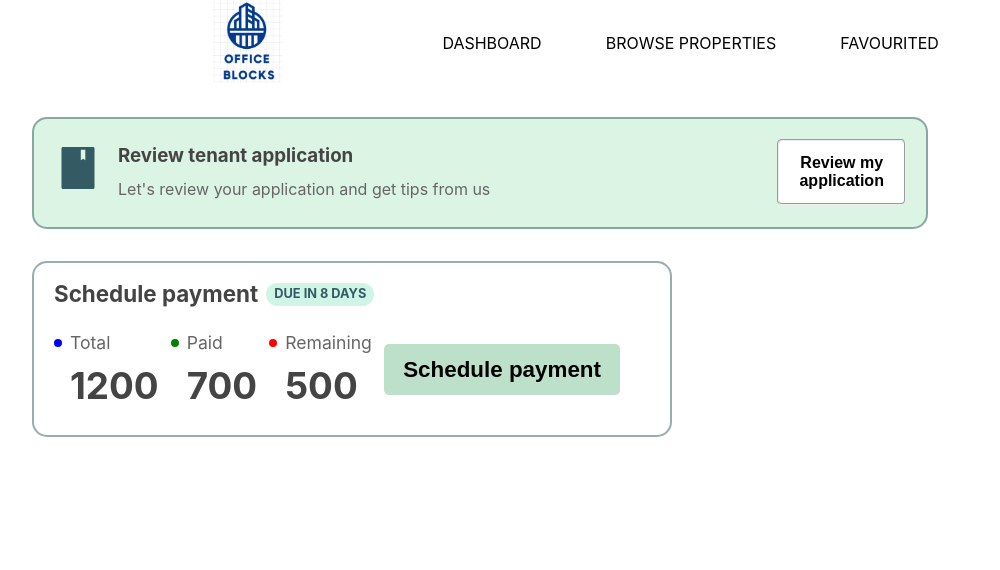
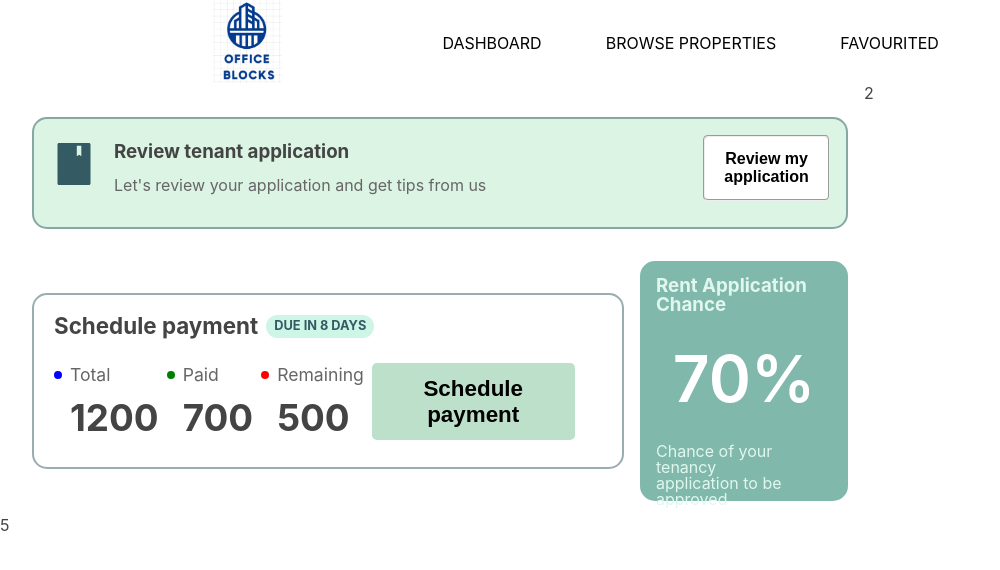
Before and after one commit to illusionist52/Office-Blocks, a React (Vite) app: page /user_dashboard in a window 1280 px wide. Shown: the top 570 px of the page, without its empty margins (0-1000 px from the left). Built offline with nearby package versions, Linux system fonts and the light colour scheme.

Commit message:
dashboard updates

```diff
--- /dev/null
+++ b/src/ui/ApplicationChance.jsx
@@ -0,0 +1,15 @@
+import styles from "./ApplicationChance.module.css"
+
+function ApplicationChance(){
+  return <div className={styles.box}>
+    <div className={styles.flex}>
+    <h3 className={styles.heading}>Rent Application Chance</h3>
+    <span className={styles.span}>70%</span>
+    <div>
+    <p className={styles.p}>Chance of your tenancy </p>
+    <p className={styles.p}>application to be approved</p>
+    </div>
+    </div>
+  </div>
+}
+export default ApplicationChance;
--- /dev/null
+++ b/src/ui/ApplicationChance.module.css
@@ -0,0 +1,29 @@
+.box{
+  max-width: 100%;
+  height: 100%;
+  background-color:rgba(3, 115, 91, 0.5) ;
+  border-radius: 15px;
+}
+
+.heading{
+  color: #e1f7ee;
+}
+
+.span{
+  font-size: 4rem;
+  font-weight: 600;
+  color: white;
+}
+
+.flex{
+  display: flex;
+  gap: 2rem;
+  padding: 1rem;
+  align-items: center;
+  justify-content: center;
+  flex-direction: column;
+
+}
+.p{
+  color: #e1f7ee;
+}
--- a/src/ui/DuePayement.jsx
+++ b/src/ui/DuePayement.jsx
@@ -2,7 +2,7 @@ import LinkButton from "./LinkButton";
 import "./duepayment.css";
 function DuePayment() {
   return (
-    <div className="payment-box">
+    <div className="payment-box grid1">
       <div className="container--r ">
         <h3 className="t3-heading">Schedule payment </h3>
         <span className="tag">Due in 8 days</span>
--- /dev/null
+++ b/src/ui/PropertiesOwned.jsx
@@ -0,0 +1,6 @@
+function PropertiesOwned(){
+  return <div>
+    <h2>Properties you own</h2>
+  </div>
+}
+export default PropertiesOwned;
--- a/src/ui/UserDashboard.jsx
+++ b/src/ui/UserDashboard.jsx
@@ -1,11 +1,20 @@
+import ApplicationChance from "./ApplicationChance";
 import DuePayment from "./DuePayement";
 import TenantApplication from "./TenantApplication";
-
+import styles from "./UserDashboard.module.css"
 function UserDasboard() {
   return (
-    <div>
+    <div className={styles.grid}>
+      {/* <TenantApplication/>
+      <DuePayment /> */}
+
+      <div className={styles.grid1}>
       <TenantApplication/>
-      <DuePayment />
+      </div>
+      <div className={styles.grid2}>2</div>
+      <div className={styles.grid3}><DuePayment/></div>
+      <div className={styles.grid4}><ApplicationChance/></div>
+      <div className={styles.grid5}>5</div>
     </div>
   );
 }
--- /dev/null
+++ b/src/ui/UserDashboard.module.css
@@ -0,0 +1,30 @@
+.grid {
+  display: grid;
+  grid-template-columns: 1.5fr 0.5fr 1fr;
+  grid-template-rows: 10rem 15rem 20rem;
+  gap: 1rem;
+}
+
+.grid1{
+  grid-column: 1/3;
+}
+
+.grid2{
+  grid-column: 3/4;
+  grid-row: 1/4;
+
+}
+
+.grid3{
+
+
+}
+
+.grid4{
+
+}
+
+.grid5{
+  grid-column: 1/3;
+
+}
--- a/src/ui/duepayment.css
+++ b/src/ui/duepayment.css
@@ -1,3 +1,4 @@
+
 .schedule-box {
   max-width: 10rem;
   height: 20rem;
@@ -39,7 +40,7 @@
 .payment-box {
   margin: 2rem 0 0 2rem;
   border: 2px solid rgba(53, 92, 100, 0.5);
-  max-width: 50%;
+  max-width: 50vw;
   border-radius: 15px;
   height: 11rem;
   padding: 20px;
--- a/src/ui/tenantapplication.css
+++ b/src/ui/tenantapplication.css
@@ -1,10 +1,9 @@
 .tenant-box{
   margin: 2rem 0 0 2rem;
   border: 2px solid rgba(53, 92, 100, 0.5);
-  max-width: 70%;
+  max-width: 70vw;
   border-radius: 15px;
   height: 7rem;
-  padding: 20px;
   background-color: #dbf4e4;
 }
 
@@ -18,6 +17,7 @@
   display: flex;
   align-items: center;
   gap: 1rem;
+  padding: 1rem ;
 }
 
 .back-color{
```
